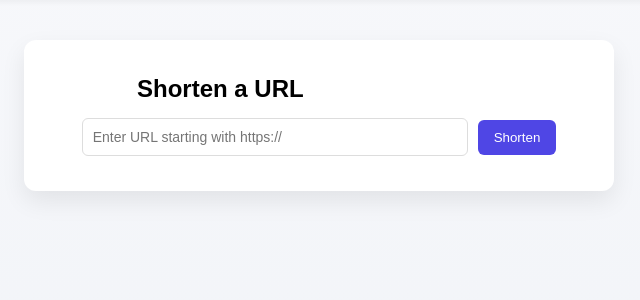
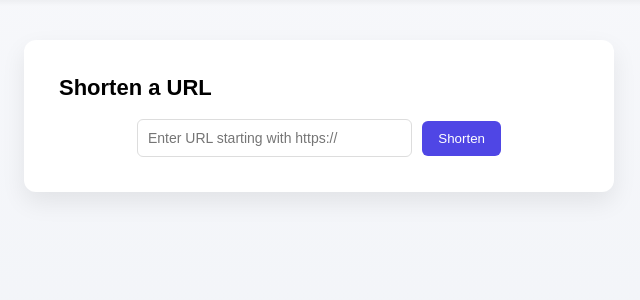
Before and after one commit to resharthy-g/url-shortener, a Flask app: page / in a window 1280 px wide. Shown: the part 53-353 px from the top of the page, without its empty margins (321-961 px from the left). Run offline with Flask 3, Linux system fonts and the light colour scheme.

Commit message:
fix title alignment and spacing

```diff
--- a/static/style.css
+++ b/static/style.css
@@ -50,8 +50,9 @@ body {
 }
 
 .container h2 {
-    width: 70%;
-    margin: 0 auto 15px auto;
+    margin: 0 0 18px 0;
+    font-size: 22px;
+    font-weight: 600;
     text-align: left;
 }
 
@@ -75,9 +76,10 @@ body {
 
 form {
     display: flex;
-    justify-content: center;
     align-items: center;
     gap: 10px;
+    width: 70%;
+    margin: 0 auto;
 }
 
 
```
